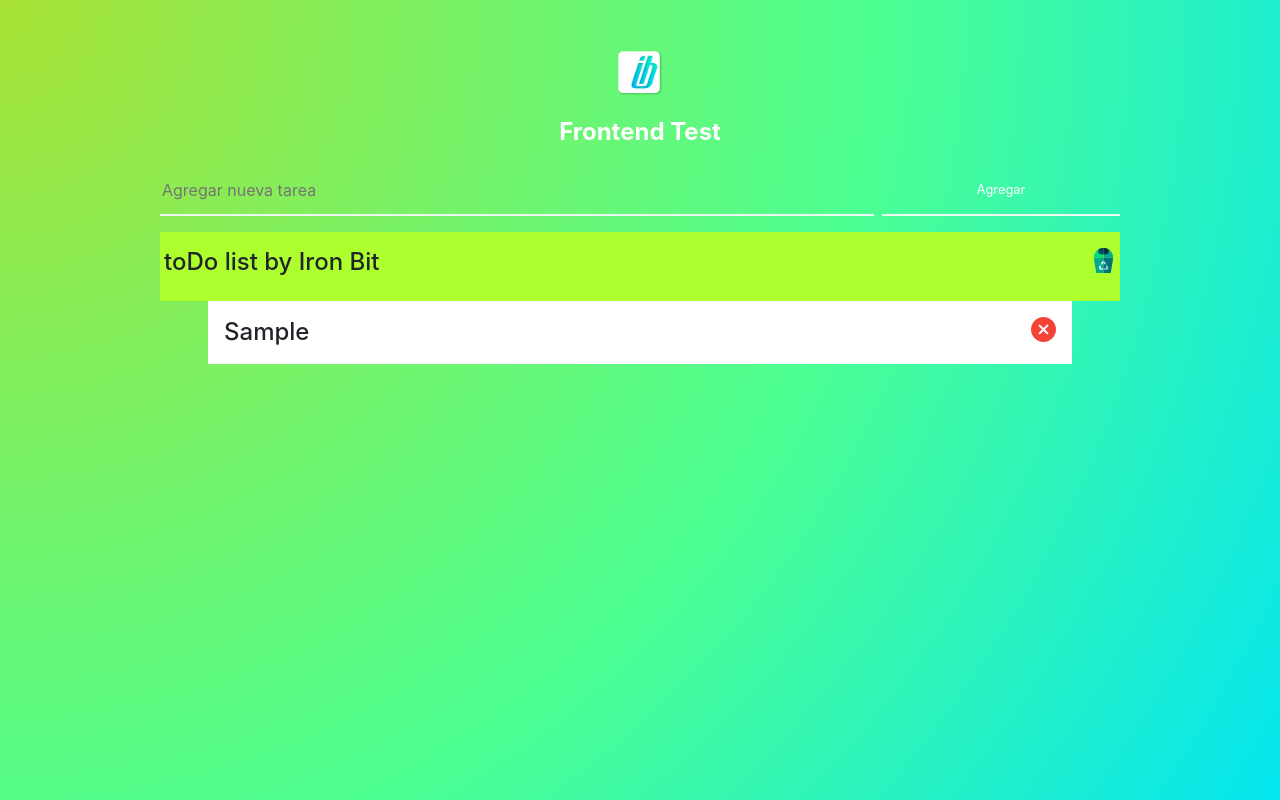
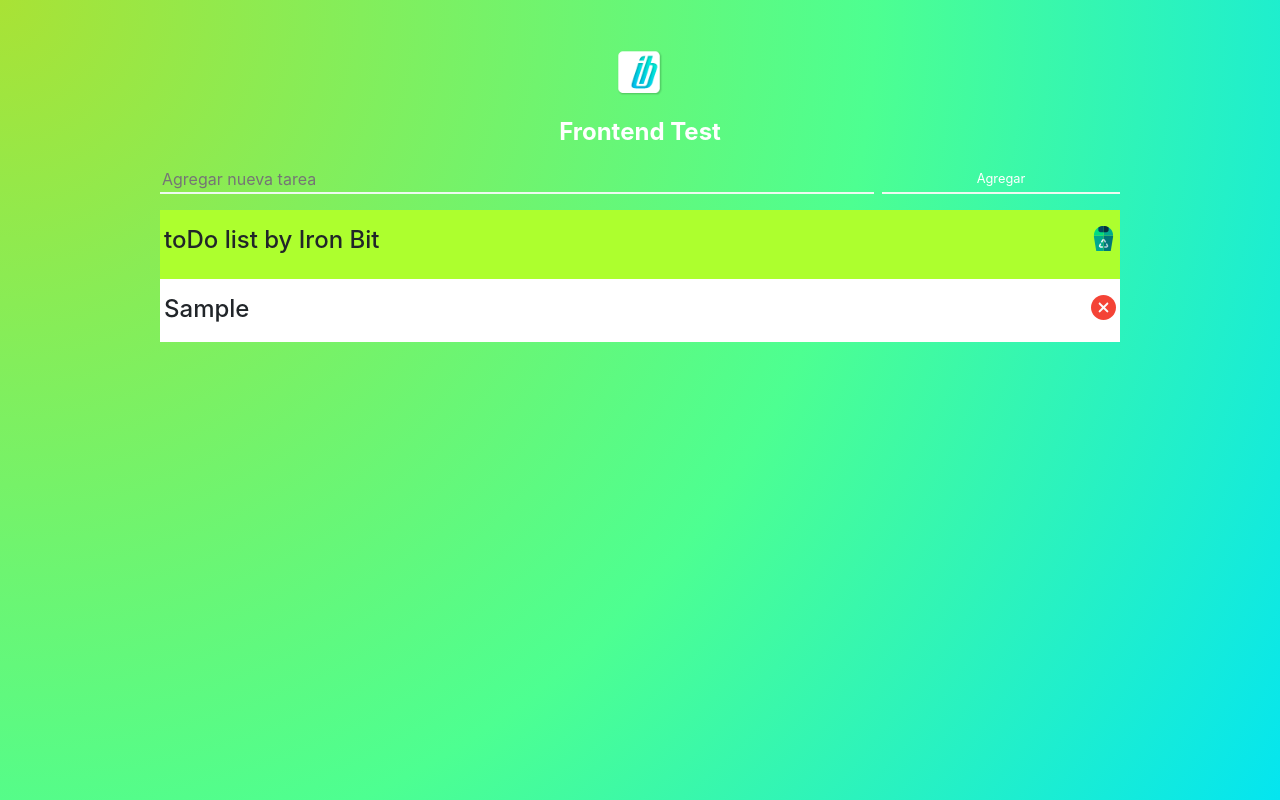
Before and after one commit to iyemay/TodoList, a React (Create React App) app: page / in a window 1280 px wide. Both pictures are taken after typing "Sample" into the empty fields and a click on the input "Agregar". Built offline with nearby package versions, Linux system fonts and the light colour scheme.

Commit message:
Added class break-word

```diff
--- a/src/App.scss
+++ b/src/App.scss
@@ -24,14 +24,17 @@ input:focus {
     font-size: 0.8rem;
     border: none;
     color: white;
-    width: 130px;
-    height: 50px;
 }
 
 .item-todo {
     background-color: white;
+    width: 100%;
 }
 
 .header-todo-list {
     background-color: #adff2e;
 }
+
+.break-word {
+    word-wrap: break-word;
+}
--- a/src/components/TodoListItem.js
+++ b/src/components/TodoListItem.js
@@ -11,11 +11,11 @@ class TodoListItem extends Component {
     render() {
         const task = this.props.task;
         return (
-            <div className="d-flex py-3 px-3 mx-5 align-items-center
-                        justify-content-between item-todo" key={task.todoId}>
-                <h4 className="mb-0">{task.todoText}</h4>
+            <div className="d-flex py-3 px-1 justify-content-between item-todo" key={task.todoId}>
+                <h4 className="mb-0 break-word d-inline-block w-75">{task.todoText}</h4>
                 <form onSubmit={(event) => this.removeTodo(task.todoId)}>
-                    <input type="image" alt="remove" src="icons/remove.svg" width="25" height="25"/>
+                    <input type="image" alt="remove" src="icons/remove.svg"
+                           width="25" height="25"/>
                 </form>
             </div>
         );
```
